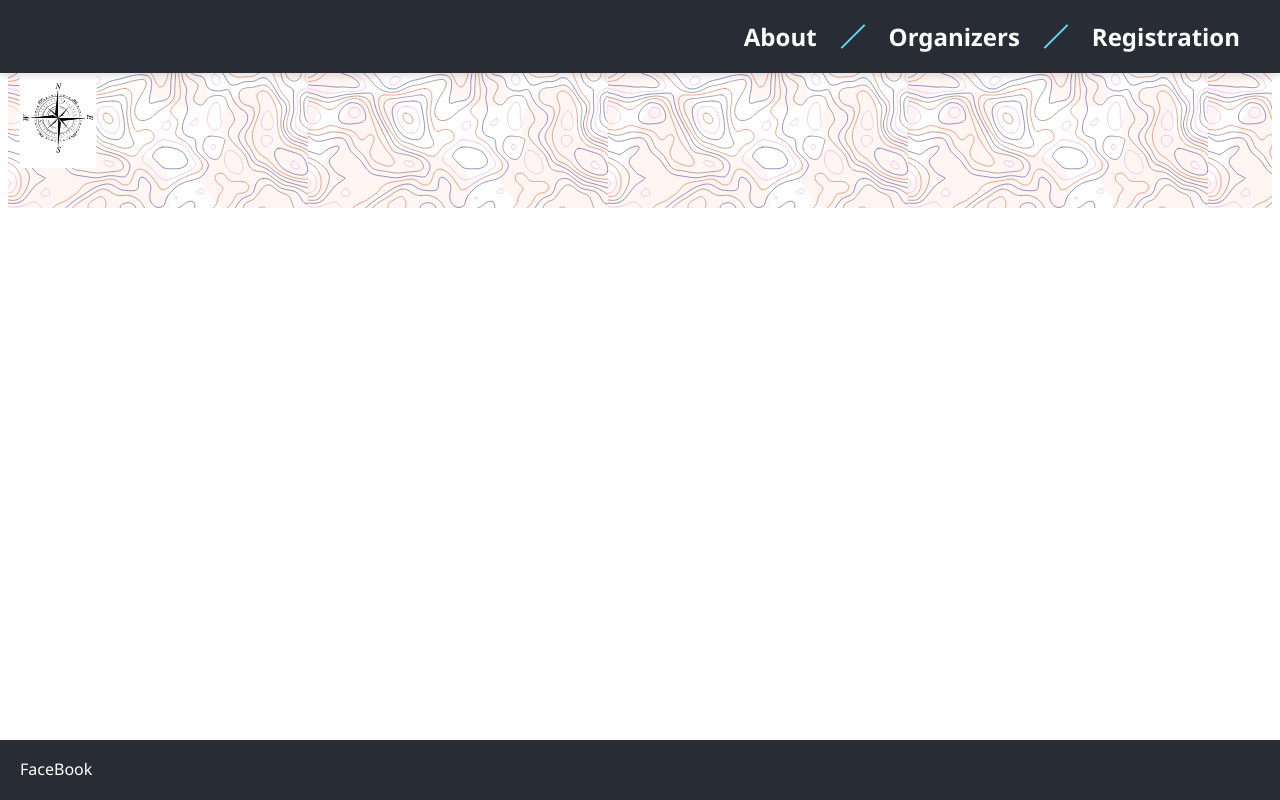
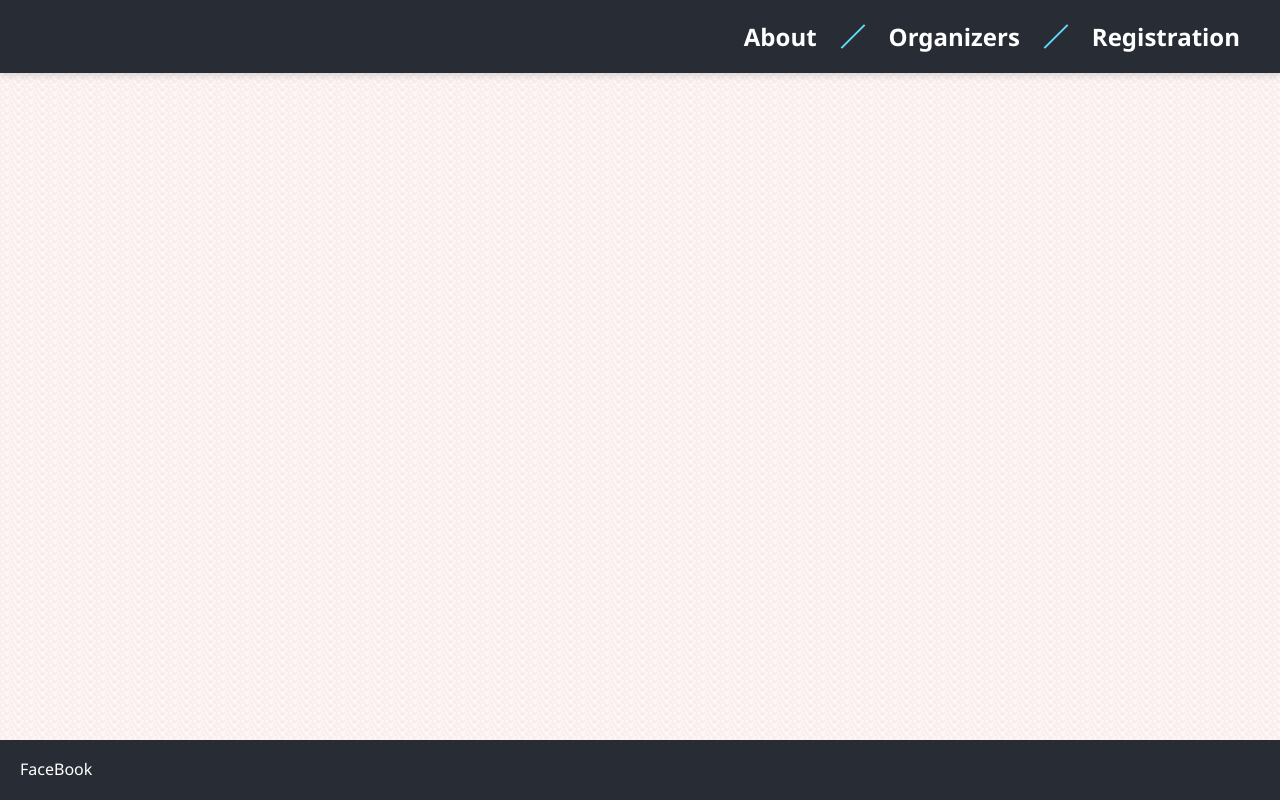
Before and after one commit to Aranykacsa/croatia-open-web, a SvelteKit app: page /about in a window 1280 px wide. Built offline with nearby package versions, Linux system fonts and the light colour scheme.

Commit message:
init(style): added app.scss for easier styling

```diff
--- a/src/app.html
+++ b/src/app.html
@@ -6,7 +6,7 @@
 		<meta name="viewport" content="width=device-width, initial-scale=1" />
 		%sveltekit.head%
 	</head>
-	<body data-sveltekit-preload-data="hover">
+	<body data-sveltekit-preload-data="hover" style="background-image: url('/topography.svg')">
 		<div style="display: contents">%sveltekit.body%</div>
 	</body>
 </html>
--- /dev/null
+++ b/src/app.scss
@@ -0,0 +1,66 @@
+$xs: 0;
+$sm: 280px;
+$md: 560px;
+$lg: 840px;
+$xl: 1120px;
+$xxl: 1680px;
+
+@mixin xs {
+  @media (min-width: $xs) {
+    @content;
+  }
+}
+
+@mixin sm {
+  @media (min-width: $sm) {
+    @content;
+  }
+}
+
+@mixin md {
+  @media (min-width: $md) {
+    @content;
+  }
+}
+
+@mixin lg {
+  @media (min-width: $lg) {
+    @content;
+  }
+}
+
+@mixin xl {
+  @media (min-width: $xl) {
+    @content;
+  }
+}
+
+@mixin xxl {
+  @media (min-width: $xxl) {
+    @content;
+  }
+}
+
+
+.fixed-header {
+  position: fixed;
+  top: 0;
+  left: 0;
+  width: 100%;
+  z-index: 1000; /* Ensure the header is above other content */
+  //background-color: white; /* Ensure background color if needed */
+}
+
+.fixed-footer {
+  position: fixed;
+  bottom: 0;
+  left: 0;
+  width: 100%;
+  z-index: 1000; /* Ensure the footer is above other content */
+  background-color: white; /* Ensure background color if needed */
+}
+
+.content {
+  padding-top: 60px; /* Adjust based on header height */
+  padding-bottom: 40px; /* Adjust based on footer height */
+}
--- a/src/routes/+page.svelte
+++ b/src/routes/+page.svelte
@@ -13,7 +13,7 @@
 
     const newsList: NewsData[] = descriptions.news;
 </script>
-<main>
+
 <div class="fixed-header">
     <Header/>
 </div>
@@ -25,35 +25,9 @@
 </div>
 
 <div class="fixed-footer">
-        <Footer url={"https://www.facebook.com/croatiaopen.orienteering"}/>
+    <Footer/>
 </div>
-</main>
 
 <style lang="scss">
-    .fixed-header {
-        position: fixed;
-        top: 0;
-        left: 0;
-        width: 100%;
-        z-index: 1000; /* Ensure the header is above other content */
-        background-color: white; /* Ensure background color if needed */
-    }
-
-    .fixed-footer {
-        position: fixed;
-        bottom: 0;
-        left: 0;
-        width: 100%;
-        z-index: 1000; /* Ensure the footer is above other content */
-        background-color: white; /* Ensure background color if needed */
-    }
-
-    .content {
-        padding-top: 60px; /* Adjust based on header height */
-        padding-bottom: 40px; /* Adjust based on footer height */
-    }
-
-    main{
-        background-image: url("/topography.svg")
-    }
+    @import "../app";
 </style>
--- a/src/routes/about/+page.svelte
+++ b/src/routes/about/+page.svelte
@@ -1,7 +1,7 @@
 <script lang="ts">
     import Header from "$lib/components/Header.svelte";
     import Footer from "$lib/components/Footer.svelte";
-    import Compass from "$lib/components/Compass.svelte";
+    // import Compass from "$lib/components/Compass.svelte";
 
     type NewsData = {
         title: string;
@@ -12,45 +12,15 @@
 
 </script>
 
-<main>
-    <div class="fixed-header">
-        <Header/>
-    </div>
 
-    <div class="content">
-        <Compass/>
-    </div>
+<div class="fixed-header">
+    <Header/>
+</div>
 
-    <div class="fixed-footer">
-        <Footer url={"https://www.facebook.com/croatiaopen.orienteering"}/>
-    </div>
-</main>
+<div class="fixed-footer">
+    <Footer/>
+</div>
 
 <style lang="scss">
-  .fixed-header {
-    position: fixed;
-    top: 0;
-    left: 0;
-    width: 100%;
-    z-index: 1000; /* Ensure the header is above other content */
-    background-color: white; /* Ensure background color if needed */
-  }
-
-  .fixed-footer {
-    position: fixed;
-    bottom: 0;
-    left: 0;
-    width: 100%;
-    z-index: 1000; /* Ensure the footer is above other content */
-    background-color: white; /* Ensure background color if needed */
-  }
-
-  .content {
-    padding-top: 60px; /* Adjust based on header height */
-    padding-bottom: 40px; /* Adjust based on footer height */
-  }
-
-  main{
-    background-image: url("/topography.svg")
-  }
+  @import "../../app";
 </style>
--- a/src/routes/organizers/+page.svelte
+++ b/src/routes/organizers/+page.svelte
@@ -0,0 +1,15 @@
+<script lang="ts">
+import Header from "$lib/components/Header.svelte";
+import Footer from "$lib/components/Footer.svelte";
+</script>
+
+<div class="fixed-header">
+    <Header/>
+</div>
+<div class="fixed-footer">
+    <Footer/>
+</div>
+
+<style lang="scss">
+  @import "../../app";
+</style>
```
Lines whose indentation alone changed are shown as unchanged.
